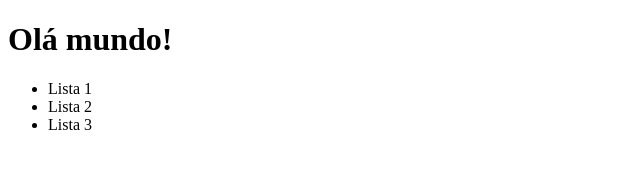
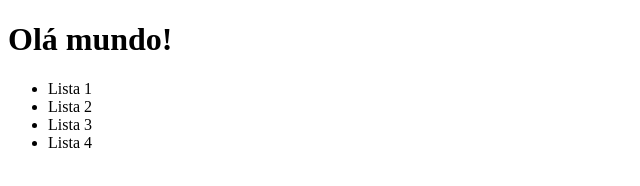
Before and after one commit to lightsyr/aula-git, a plain HTML site: page index.html in a window 1280 px wide. Shown: the full height of the page, 0-640 px from the left. Drawn offline with Linux system fonts and the light colour scheme.

Commit message:
quarto item adicionado

```diff
--- a/index.html
+++ b/index.html
@@ -14,6 +14,7 @@
             <li>Lista 1</li>
             <li>Lista 2</li>
             <li>Lista 3</li>
+            <li>Lista 4</li>
         </ul>
     </div>
 </body>
```
